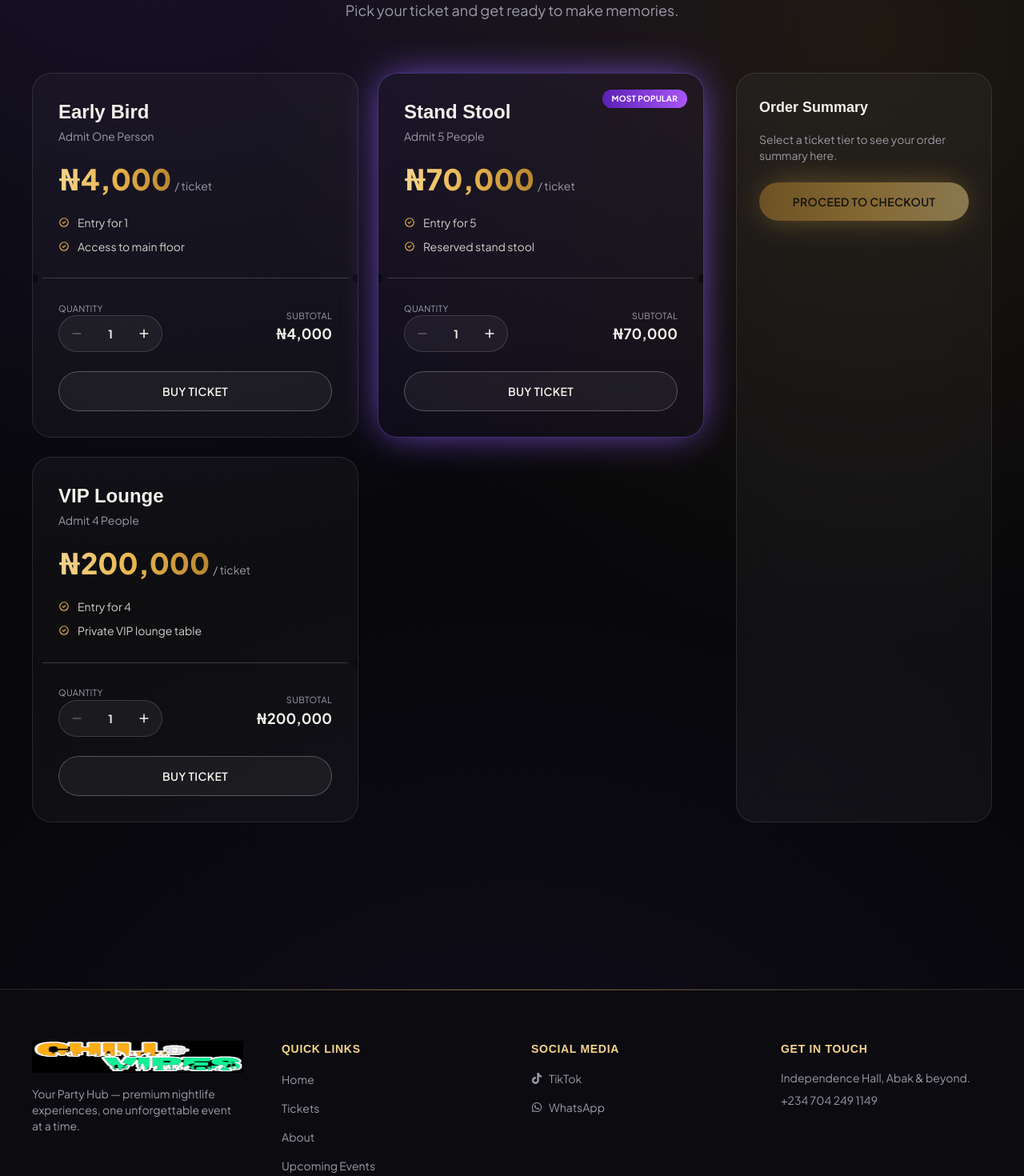
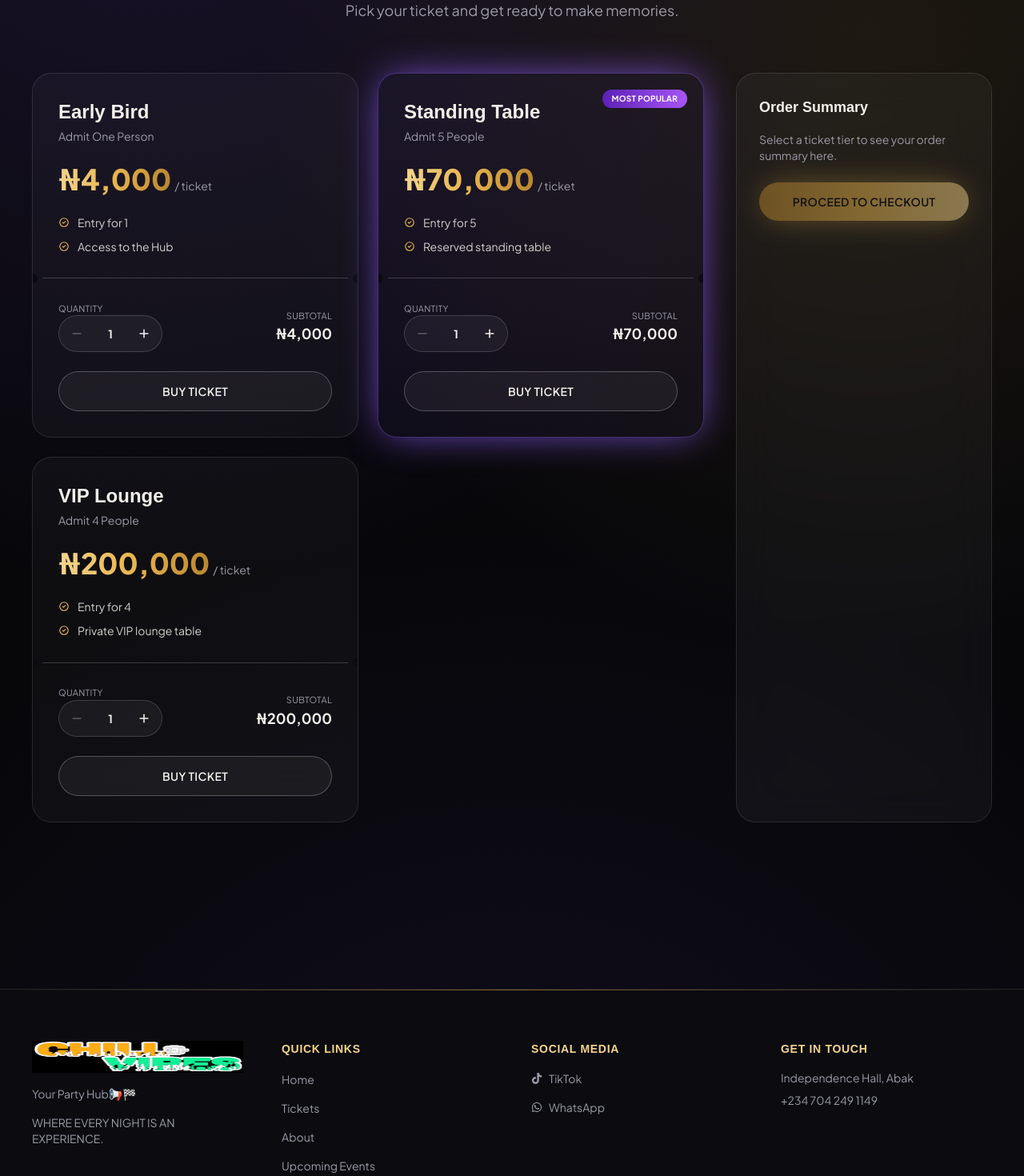
Before and after one commit to InimfonUdoh/Chills-Vibes, a React (Vite) app: page /tickets in a window 1280 px wide. Shown: the part 240-1710 px from the top of the page at 80% size. Built offline with nearby package versions, Linux system fonts and the light colour scheme; a web font is replaced by a local one.

Commit message:
Updated standing Chills & Vibes frontend

```diff
--- a/src/components/Footer.tsx
+++ b/src/components/Footer.tsx
@@ -18,7 +18,10 @@ const Footer = () => {
         <div className="flex flex-col gap-4 sm:col-span-2 lg:col-span-1">
           <img src={logo} alt="Chills & Vibes" className="h-10 w-auto" />
           <p className="max-w-xs text-sm text-mute">
-            Your Party Hub — premium nightlife experiences, one unforgettable event at a time.
+            Your Party Hub📢🏁
+          </p>
+          <p className="max-w-xs text-sm text-mute">
+            WHERE EVERY NIGHT IS AN EXPERIENCE.
           </p>
         </div>
 
@@ -69,7 +72,7 @@ const Footer = () => {
           <h4 className="mb-4 text-sm font-semibold uppercase tracking-wider text-gold-light">
             Get In Touch
           </h4>
-          <p className="text-sm text-mute">Independence Hall, Abak &amp; beyond.</p>
+          <p className="text-sm text-mute">Independence Hall, Abak</p>
           <p className="mt-2 text-sm text-mute">+234 704 249 1149</p>
         </div>
       </div>
--- a/src/data/tickets.ts
+++ b/src/data/tickets.ts
@@ -8,14 +8,14 @@ export const ticketOptions: TicketOption[] = [
     tier: "Early Bird",
     description: "Admit One Person",
     price: 4000,
-    perks: ["Entry for 1", "Access to main floor",],
+    perks: ["Entry for 1", "Access to the Hub",],
   },
   {
     id: "ticket-stand-stool",
-    tier: "Stand Stool",
+    tier: "Standing Table",
     description: "Admit 5 People",
     price: 70000,
-    perks: ["Entry for 5", "Reserved stand stool",],
+    perks: ["Entry for 5", "Reserved standing table",],
     highlight: true,
   },
   {
--- a/src/types/index.ts
+++ b/src/types/index.ts
@@ -14,7 +14,7 @@ export interface EventItem {
   ticketsAvailable: boolean;
 }
 
-export type TicketTier = "Early Bird" | "Stand Stool" | "VIP Lounge";
+export type TicketTier = "Early Bird" | "Standing Table" | "VIP Lounge";
 
 export interface TicketOption {
   id: string;
```
